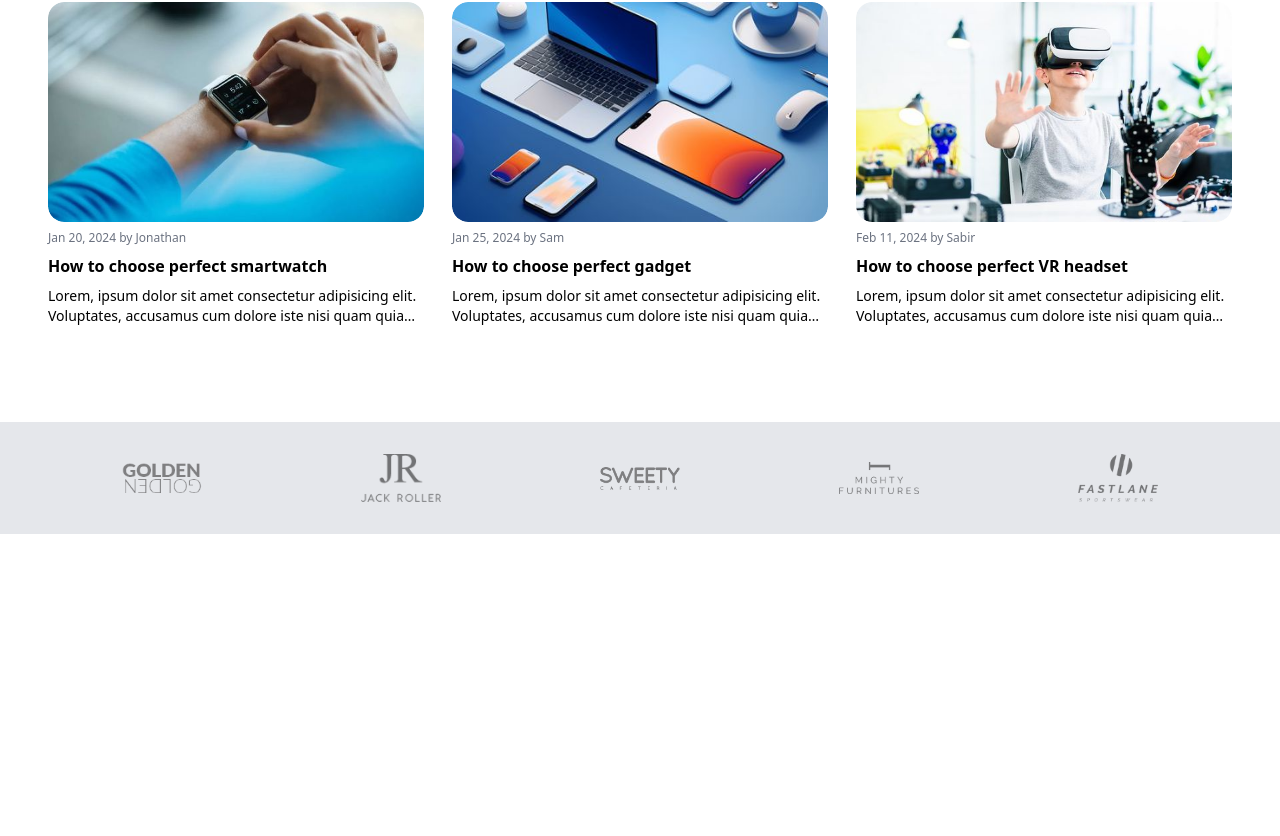
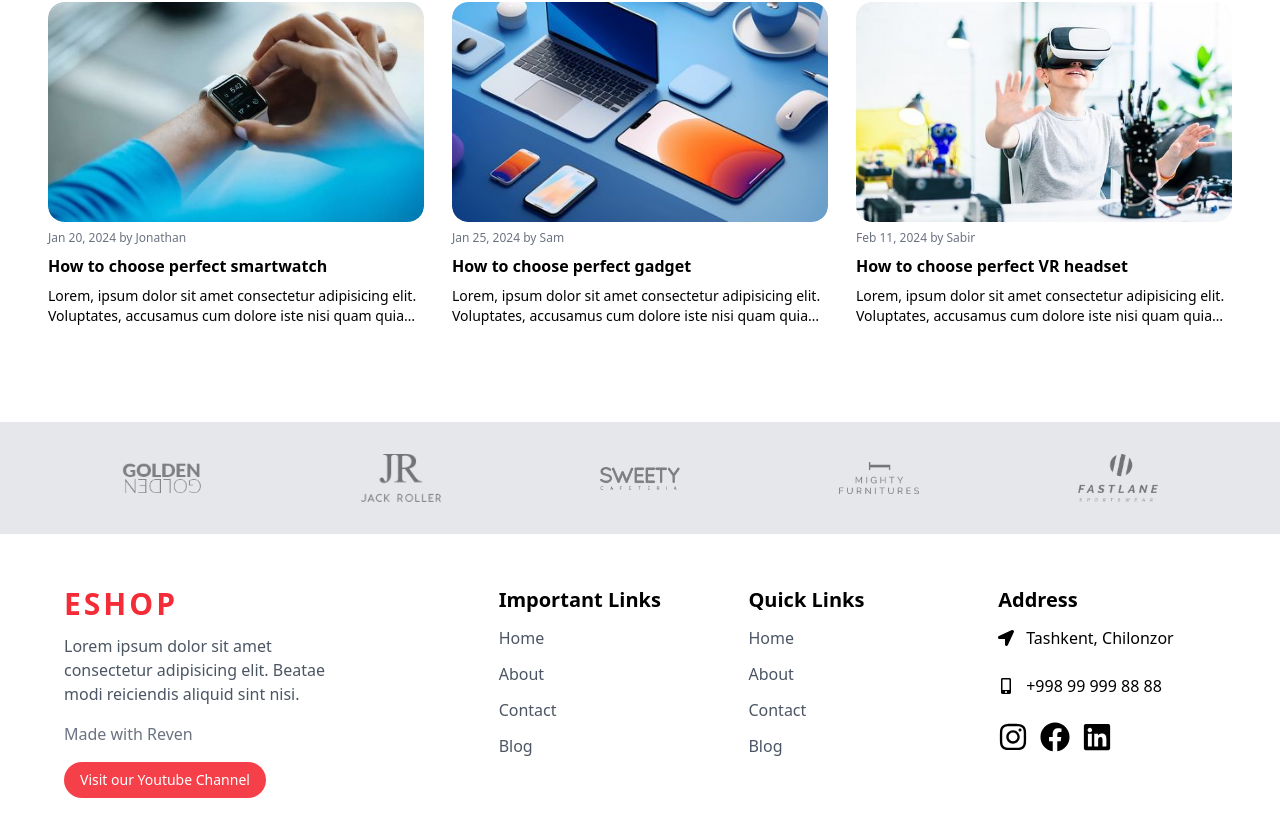
Before and after one commit to RevenBro/eshop-market, a React (Vite) app: page / in a window 1280 px wide. Shown: the part 3604-4440 px from the top of the page. Before the commit the page ends 4138 px from the top, so only its background shows below. Built offline with nearby package versions, Linux system fonts and the light colour scheme.

Commit message:
Footer fully completed

```diff
--- a/src/App.jsx
+++ b/src/App.jsx
@@ -11,6 +11,7 @@
 import smartwatch2 from './assets/Images/smartwatch2-removebg-preview.png'
 import Blogs from './components/Blogs/Blogs'
 import Partners from './components/Partners/Partners'
+import Footer from './components/Footer/Footer'
 
 function App() {
 
@@ -48,6 +49,7 @@
       <Banner data={BannerData2}/>
       <Blogs/>
       <Partners/>
+      <Footer/>
     </div>
   )
 }
--- /dev/null
+++ b/src/components/Footer/Footer.jsx
@@ -0,0 +1,91 @@
+import React from 'react'
+import { FaMobileAlt, FaLocationArrow, FaInstagram, FaFacebook, FaLinkedin } from 'react-icons/fa'
+
+const FooterLinks = [
+  {
+    title: "Home",
+    link: "/#"
+  },
+  {
+    title: "About",
+    link: "/#about"
+  },
+  {
+    title: "Contact",
+    link: "/#contact"
+  },
+  {
+    title: "Blog",
+    link: "/#blog"
+  },
+]
+
+const Footer = () => {
+  return (
+    <div className='dark:bg-gray-950'>
+      <div className="container">
+        <div className="grid md:grid-cols-3 pb-20 pt-5">
+          <div className='py-8 px-4'>
+            <a className='text-primary font-semibold tracking-widest text-2xl uppercase sm:text-3xl' href="#">Eshop</a>
+            <p className='text-gray-600 dark:text-white/70 lg:pr-24 pt-3'>Lorem ipsum dolor sit amet consectetur adipisicing elit. Beatae modi reiciendis aliquid sint nisi.</p>
+            <p className='text-gray-500 mt-4'>Made with Reven</p>
+            <a className='inline-block bg-primary/90 text-white py-2 px-4 mt-4 text-sm rounded-full' target='_blank' href="#">Visit our Youtube Channel</a>
+          </div>
+
+          <div className='col-span-2 grid grid-cols-2 sm:grid-cols-3 md:pl-10'>
+            <div className='py-8 px-4'>
+              <h1 className='text-xl font-bold sm:text-left mb-3'>Important Links</h1>
+              <ul className="space-y-3">
+                {FooterLinks.map((data, index) => (
+                  <li key={index}>
+                    <a href={data.link} className='text-gray-600 hover:text-black dark:text-gray-400 hover:dark:text-white duration-300'>{data.title}</a>
+                  </li>
+                ))}
+              </ul>
+            </div>
+
+            <div className='py-8 px-4'>
+              <h1 className='text-xl font-bold sm:text-left mb-3'>Quick Links</h1>
+              <ul className="space-y-3">
+                {FooterLinks.map((data, index) => (
+                  <li key={index}>
+                    <a href={data.link} className='text-gray-600 hover:text-black dark:text-gray-400 hover:dark:text-white duration-300'>{data.title}</a>
+                  </li>
+                ))}
+              </ul>
+            </div>
+
+            <div className='py-8 px-4 col-span-2 sm:col-auto'>
+              <h1 className='text-xl font-bold sm:text-left mb-3'>Address</h1>
+              <div>
+                <div className='flex items-center gap-3'>
+                  <FaLocationArrow/>
+                  <p>Tashkent, Chilonzor</p>
+                </div>
+
+                <div className='flex items-center gap-3 mt-6'>
+                  <FaMobileAlt/>
+                  <p>+998 99 999 88 88</p>
+                </div>
+
+                <div className='flex items-center gap-3 mt-6'>
+                  <a href="#">
+                    <FaInstagram className='text-3xl hover:text-primary duration-300'/>
+                  </a>
+                  <a href="#">
+                    <FaFacebook className='text-3xl hover:text-brandBlue duration-300'/>
+                  </a>
+                  <a href="#">
+                    <FaLinkedin className='text-3xl hover:text-brandBlue duration-300'/>
+                  </a>
+                </div>
+              </div>
+            </div>
+          </div>
+        </div>
+      </div>
+    </div>
+  )
+}
+
+export default Footer
```
